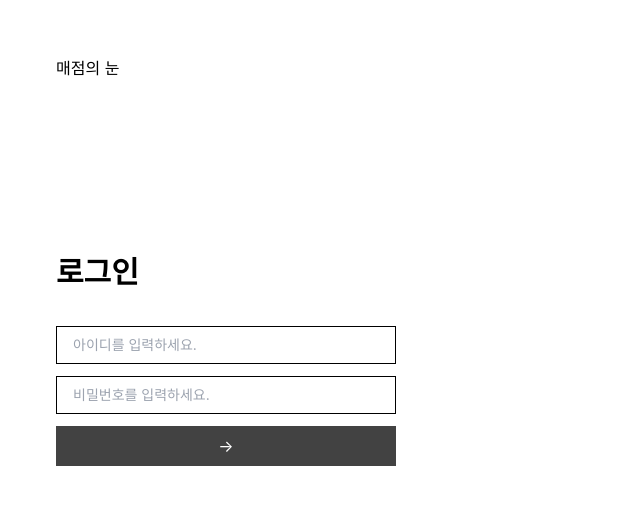
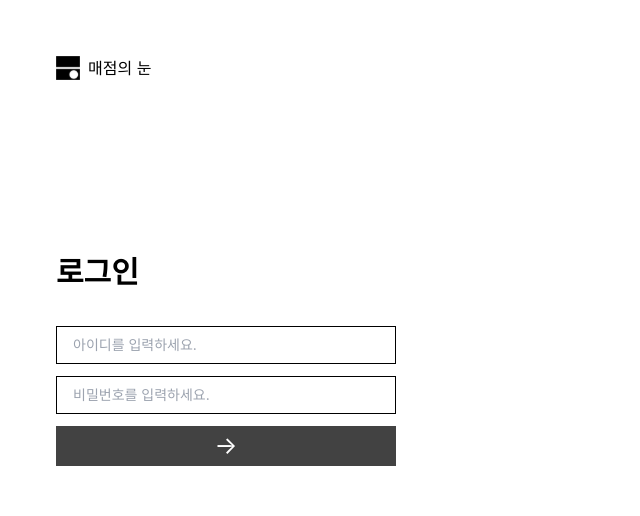
Before and after one commit to yook-jongho/auto-place, a React (Create React App) app: page /#/ in a window 1280 px wide. Shown: the top 516 px of the page, without its empty margins (0-640 px from the left). Built offline with nearby package versions, Linux system fonts and the light colour scheme.

Commit message:
feat: 아이콘 추가

```diff
--- a/src/Pages/LogIn/LogInPage.tsx
+++ b/src/Pages/LogIn/LogInPage.tsx
@@ -1,8 +1,13 @@
+import icon from "../../assets/icon.svg";
+
 export const LogInPage = () => {
     return (
         <div>
             <section className="w-2/5 h-90 min-h-700 p-14 flex flex-col justify-between">
-                <span>매점의 눈</span>
+                <div className="flex flex-row gap-2">
+                    <img src={icon} />
+                    <span>매점의 눈</span>
+                </div>
                 <form className=" w-340 flex flex-col gap-3">
                     <span className="mb-6 text-3xl font-semibold">로그인</span>
                     <input
@@ -15,7 +20,10 @@ export const LogInPage = () => {
                         placeholder="비밀번호를 입력하세요."
                         className="py-2 pl-4 text-sm border border-solid border-black"
                     />
-                    <button className="h-10 bg-btn text-white"> → </button>
+                    <button className="h-10 bg-btn text-2xl text-white">
+                        {" "}
+                        →{" "}
+                    </button>
                 </form>
                 <div>
                     <span>계정이 없으신가요? </span>
```
Also changed, not shown: src/assets/icon.svg (added).
